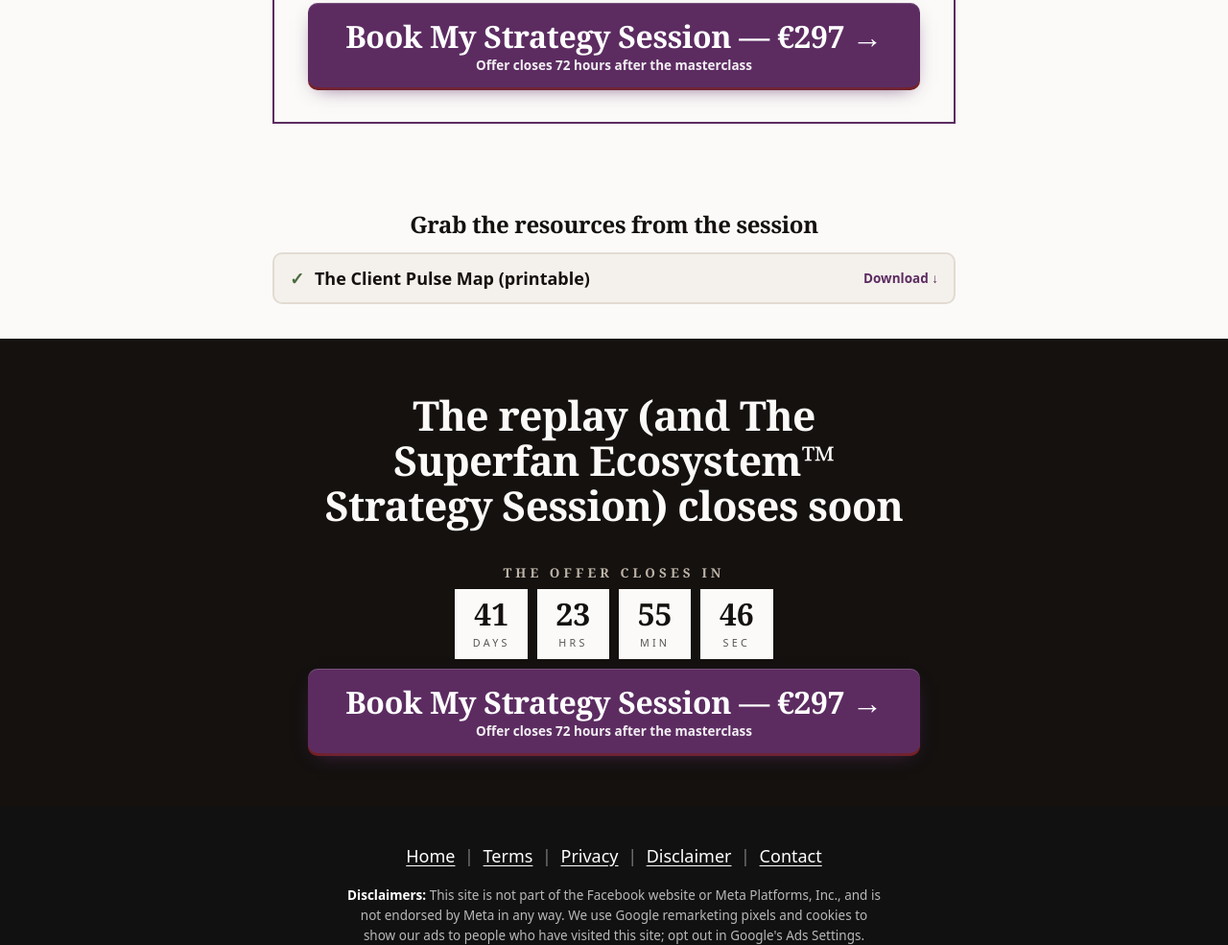
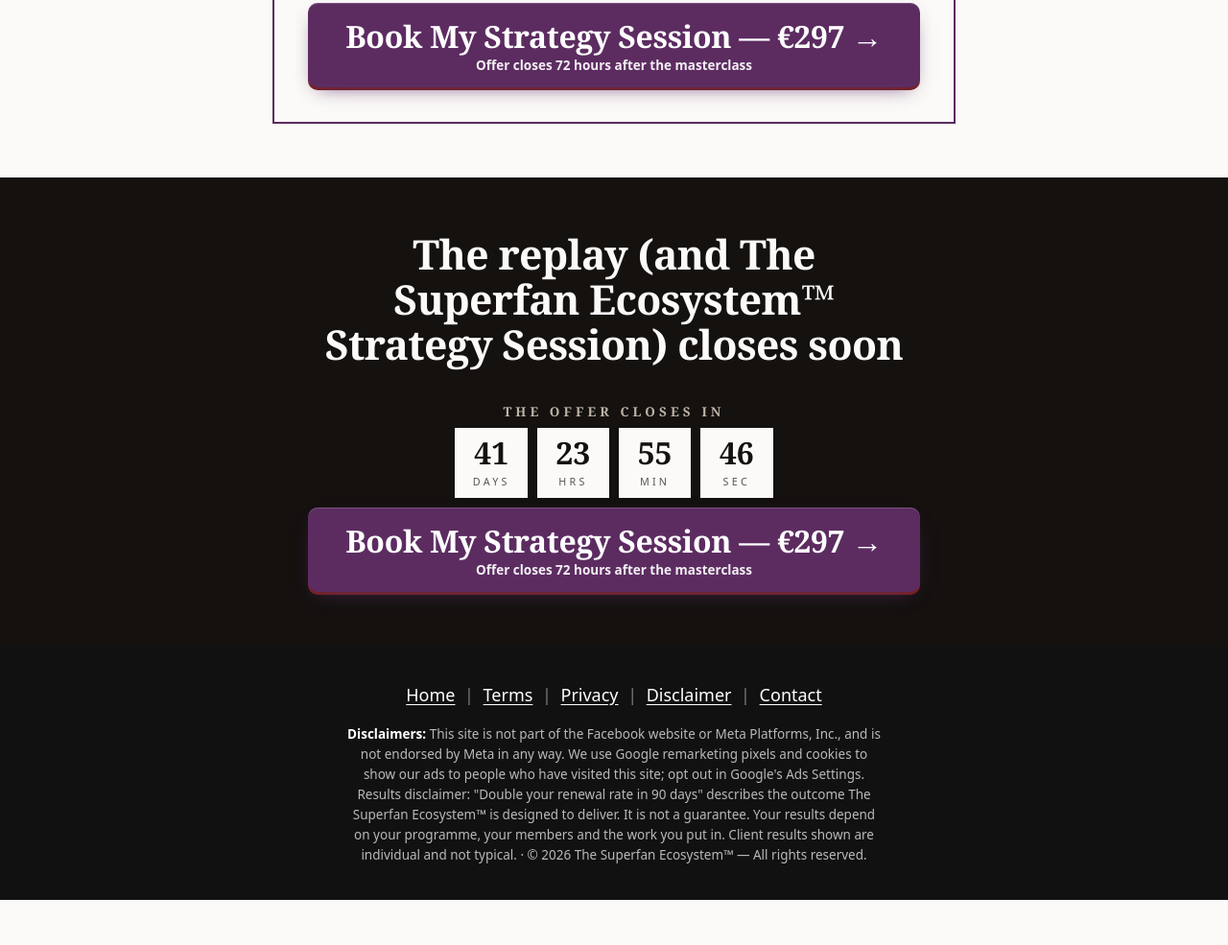
Before and after one commit to icoachlaunch/funnel-previews, a plain HTML site: page dagmar-khan/phase-3/7-replay.html in a window 1280 px wide. Shown: the part 1346-2331 px from the top of the page at 96% size. After the commit the page ends 2284 px from the top, so only its background shows below. Drawn offline with Linux system fonts and the light colour scheme.

Commit message:
Dagmar Khan Phase 3: replay — remove the download section (replay links to the main offer only)
Co-Authored-By: Claude Opus 5.5 <noreply@anthropic.com>

```diff
--- a/dagmar-khan/phase-3/7-replay.html
+++ b/dagmar-khan/phase-3/7-replay.html
@@ -2743,19 +2743,6 @@ img.v3-deliv__sys { padding: 0; object-fit: contain; background: #fff; }
   </div>
 </section>
 
-
-
-<section class="cl-section cl-section--tight" data-cfe="06-resources">
-  <div class="cl-container cl-container--narrow">
-    <h2 class="cl-h3 cl-center">Grab the resources from the session</h2>
-    <ul class="cl-resources">
-      <li><span class="cl-resources__name">The Client Pulse Map (printable)</span><a class="cl-resources__get" href="CLIENT-TO-SUPPLY-RESOURCE_1_URL" target="_blank" rel="noopener">Download</a></li>
-
-
-    </ul>
-  </div>
-</section>
-
 <section class="cl-section cl-center" data-surface="D" data-cfe="07-final-push">
   <div class="cl-container cl-container--narrow">
     <h2 class="cl-h2">The replay (and The Superfan Ecosystem™ Strategy Session) closes soon</h2>
```
